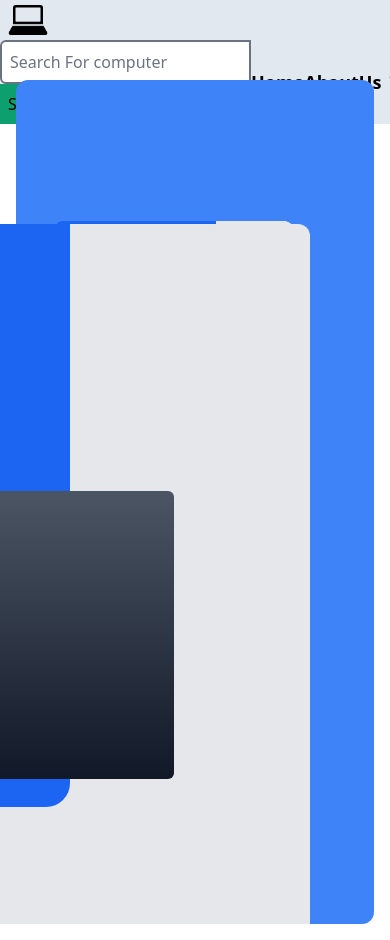
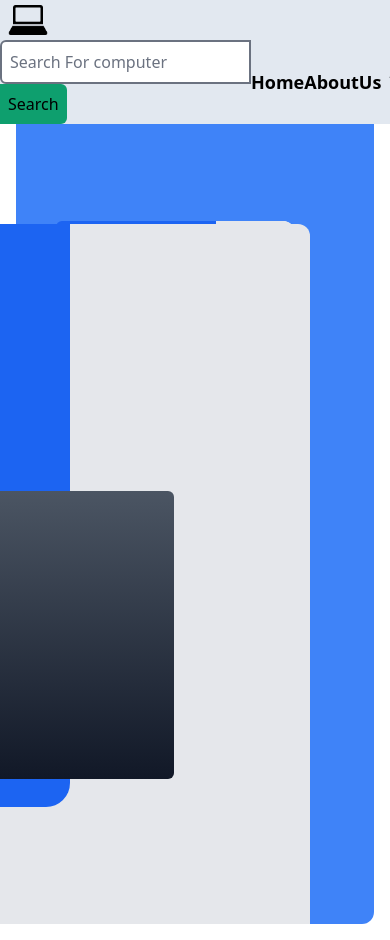
Before and after one commit to pitzee/comp-shop, a React (Vite) app in the folder ComputerShop/: page /Aboutus in a window 390 px wide. Built offline with nearby package versions, Linux system fonts and the light colour scheme.

Commit message:
z index added to the navbar

```diff
--- a/ComputerShop/src/components/NavBar.tsx
+++ b/ComputerShop/src/components/NavBar.tsx
@@ -21,7 +21,7 @@ const NavBar = ({
     <>
       {/* main div */}
 
-      <div className="fixed top-0 w-full flex flex-col md:flex-row md:justify-between bg-slate-200">
+      <div className="fixed top-0 w-full flex flex-col md:flex-row md:justify-between bg-slate-200 z-50">
         {/* home icon */}
 
         <Link to="/Home" className="pl-2">
```
